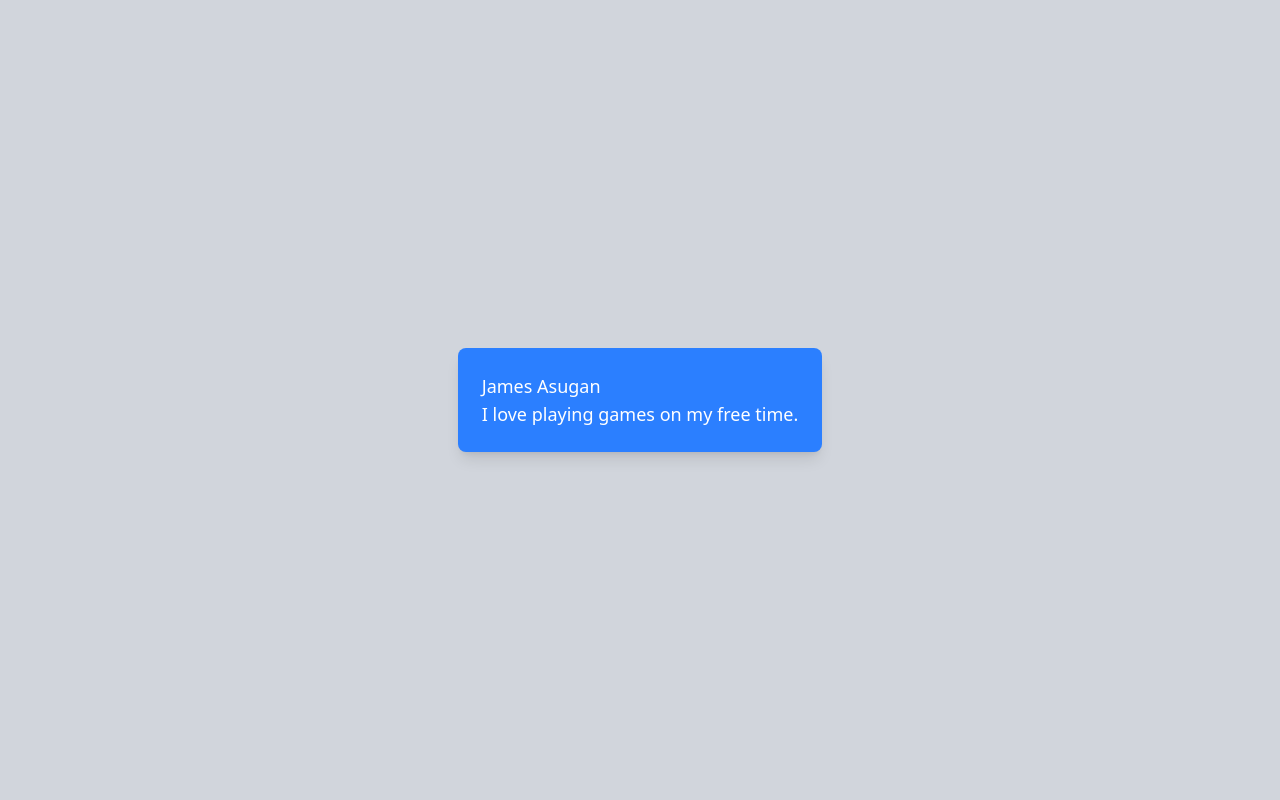
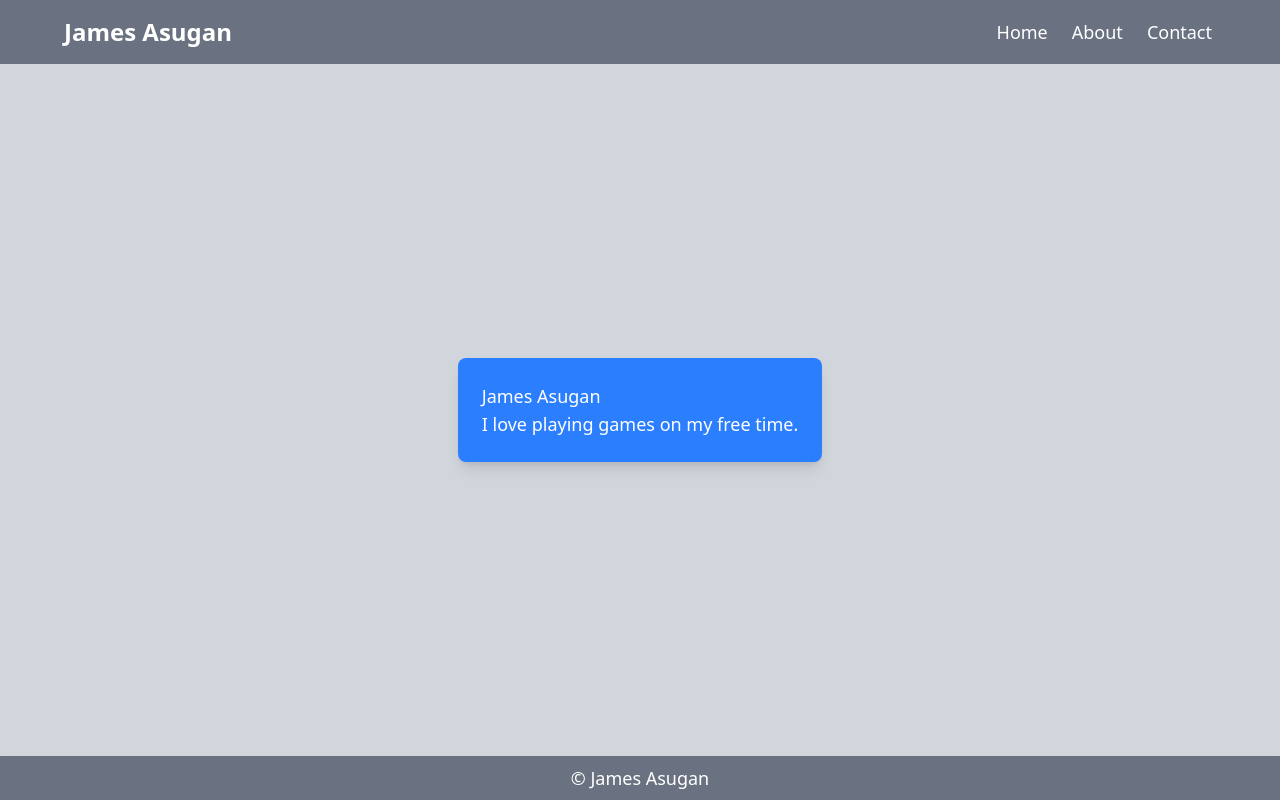
Before and after one commit to jamesasugan/100Days_of_Learning_React, a React (Vite) app: page / in a window 1280 px wide. Built offline with nearby package versions, Linux system fonts and the light colour scheme.

Commit message:
Day 4: Nest & reuse components

```diff
--- a/src/App.jsx
+++ b/src/App.jsx
@@ -1,4 +1,6 @@
 import './App.css'
+import Footer from './components/Footer.jsx';
+import Header from './components/Header.jsx';
 import Profile from './components/Profile.jsx';
 
 function App() {
@@ -7,8 +9,13 @@ function App() {
   return (
 
     <>
-      <div>
-        <Profile />
+      <div className='min-h-screen flex flex-col bg-gray-100 text-gray-800'>
+        <Header />
+        <main className='flex-grow flex'>
+          <Profile />
+        </main>
+
+        <Footer />
       </div>
     </>
   )
--- /dev/null
+++ b/src/components/Footer.jsx
@@ -0,0 +1,11 @@
+const Footer = () => {
+  return (
+    <footer>
+        <div className="text-center bg-gray-500 text-white p-2 text-lg shadow-md">
+            <p>&copy; James Asugan</p>
+        </div>
+    </footer>
+  )
+}
+
+export default Footer
--- /dev/null
+++ b/src/components/Header.jsx
@@ -0,0 +1,18 @@
+const Header = () => {
+  return (
+    <div className="w-full bg-gray-500 text-white p-4 shadow-md">
+        <div className="flex justify-between items-center max-w-6xl mx-auto">
+            <h1 className="text-2xl font-bold">James Asugan</h1>
+            <div className="flex space-x-4">
+                <ul className="flex space-x-4">
+                    <li><a href="#" className="text-lg hover:bg-gray-300 p-1 rounded-[2px] hover:text-gray-600 transition duration-150">Home</a></li>
+                    <li><a href="#" className="text-lg hover:bg-gray-300 p-1 rounded-[2px] hover:text-gray-600 transition duration-150">About</a></li>
+                    <li><a href="#" className="text-lg hover:bg-gray-300 p-1 rounded-[2px] hover:text-gray-600 transition duration-150">Contact</a></li>
+                </ul>
+            </div>
+        </div>
+    </div>
+  )
+}
+
+export default Header
--- a/src/components/Profile.jsx
+++ b/src/components/Profile.jsx
@@ -1,8 +1,6 @@
-import React from 'react'
-
 const Profile = () => {
   return (
-    <div className='flex flex-col items-center justify-center h-screen bg-gray-300'>
+    <div className='w-full flex flex-col items-center justify-center bg-gray-300'>
         <div className='bg-blue-500 text-white p-6 rounded-lg shadow-lg text-lg'>
             <h2>James Asugan</h2>
             <p>I love playing games on my free time.</p>
```
